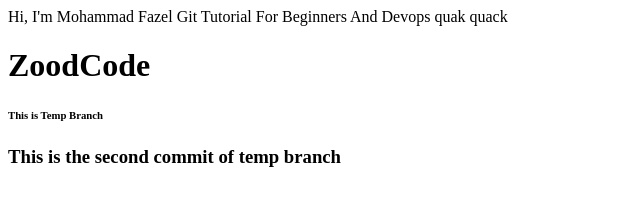
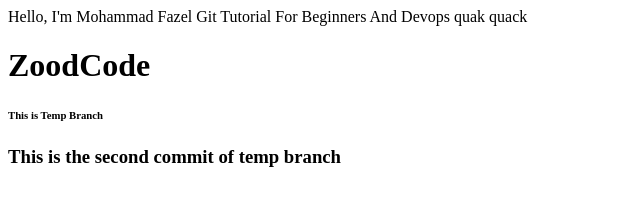
Before and after one commit to Mohammad-Fazel-91/test, a plain HTML site: page index.html in a window 1280 px wide. Shown: the whole page, without its empty margins (0-640 px from the left). Drawn offline with Linux system fonts and the light colour scheme.

Commit message:
modify hi to hello

```diff
--- a/index.html
+++ b/index.html
@@ -6,7 +6,7 @@
     <title>Document</title>
 </head>
 <body>
-    Hi,  I'm Mohammad Fazel
+    Hello,  I'm Mohammad Fazel
     Git Tutorial
     For Beginners
     And Devops
```
